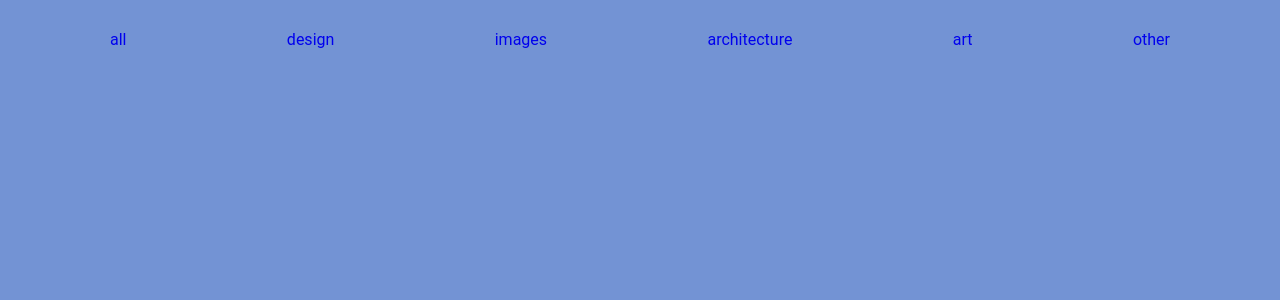
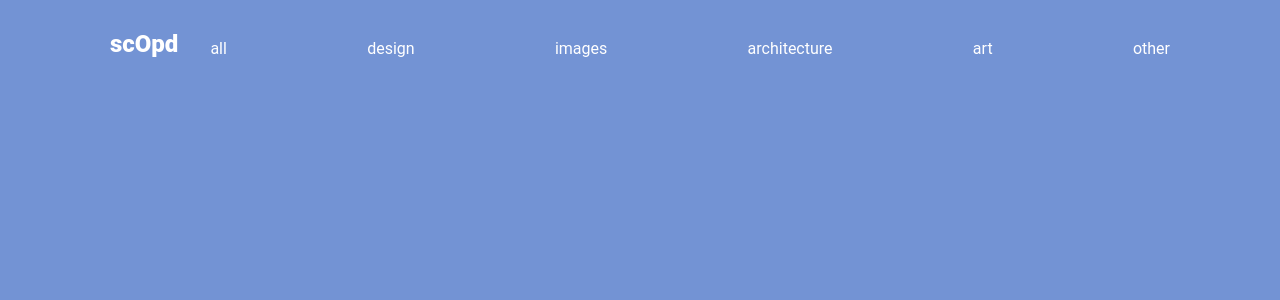
Before and after one commit to tomrod10/personal-website, a React (Create React App) app in the folder personal-website/: page / in a window 1280 px wide. Shown: the top 300 px of the page. Built offline with nearby package versions, Linux system fonts and the light colour scheme.

Commit message:
add title and styles

```diff
--- a/personal-website/src/components/Header/NavBar.module.css
+++ b/personal-website/src/components/Header/NavBar.module.css
@@ -2,6 +2,11 @@
 
 a {
   text-decoration: none;
+  color: white;
+}
+
+a:hover {
+  color: lightgray;
 }
 
 .navbar {
@@ -10,11 +15,18 @@ a {
   width: 100%;
   margin-bottom: var(--spacer);
   font-family: var(--fontFamily1);
+  gap: var(--spacerXL);
 }
 
 .navBarItem {
   display: flex;
   width: inherit;
+  align-items: flex-end;
   justify-content: space-between;
   list-style: none;
 }
+
+.title{
+  font-size: var(--fontSizeL);
+  font-weight: var(--fontWeight4);
+}
--- a/personal-website/src/components/Header/NavBar.tsx
+++ b/personal-website/src/components/Header/NavBar.tsx
@@ -6,6 +6,7 @@ import styles from './NavBar.module.css'
 export const NavBar = () => {
   return(
     <nav className={styles.navbar}>
+      <Link to='/all' className={styles.title}>scOpd</Link>
       <ul className={styles.navBarItem}>
         <li>
           <Link to="/all">all</Link>
```
